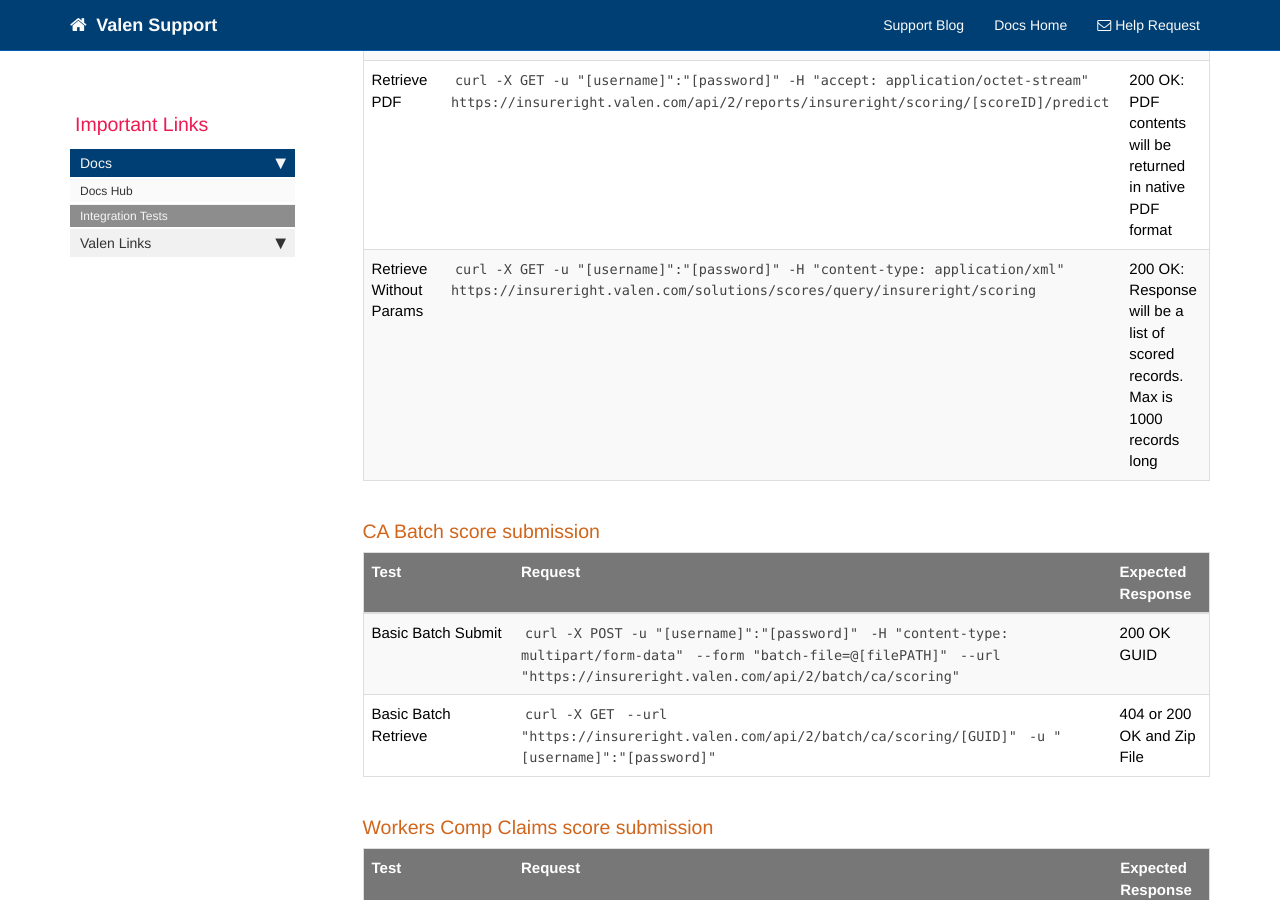
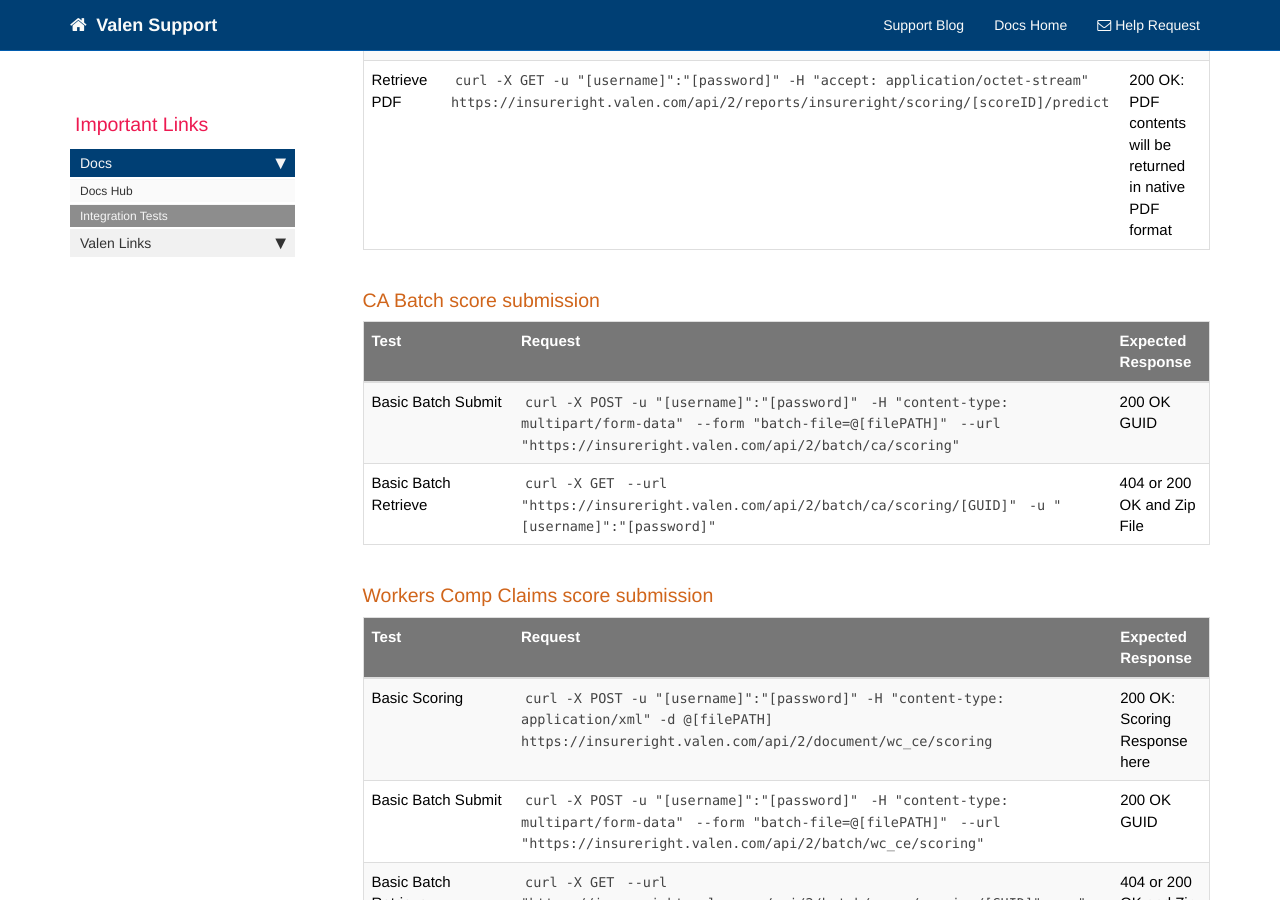
Before and after one commit to valensupport/valensupport.github.io, a Jekyll site: the page built from pages/test_plans.md, in a window 1280 px wide and 900 px high, scrolled down 400 px. Built offline with Jekyll 4.4.1, drawn with Linux system fonts in a browser that asks for light colours; nearby versions of some CDN libraries; comment, search, counter and statistics services are not loaded.

Commit message:
Update test_plans.md
Remove query ( retrieve ), we do not publish this in our Swagger docs', and over the years we have not been able to optimize this operation to scale for all search parameters.

```diff
--- a/pages/test_plans.md
+++ b/pages/test_plans.md
@@ -17,7 +17,6 @@ Here is a collection of sample integrations for Valen's Web Services.
 |----|-------|-----------------|
 |Basic Scoring|`curl -X POST -u "[username]":"[password]" -H "content-type: application/xml" -d @[filePATH] https://insureright.valen.com/api/2/document/insureright/scoring`| 200 OK: Scoring Response here|
 |Retrieve PDF|`curl -X GET -u "[username]":"[password]" -H "accept: application/octet-stream" https://insureright.valen.com/api/2/reports/insureright/scoring/[scoreID]/predict`| 200 OK: PDF contents will be returned in native PDF format|
-|Retrieve Without Params|`curl -X GET -u "[username]":"[password]" -H "content-type: application/xml" https://insureright.valen.com/solutions/scores/query/insureright/scoring`|200 OK: Response will be a list of scored records. Max is 1000 records long|
 
 
 ### CA Batch score submission
```
